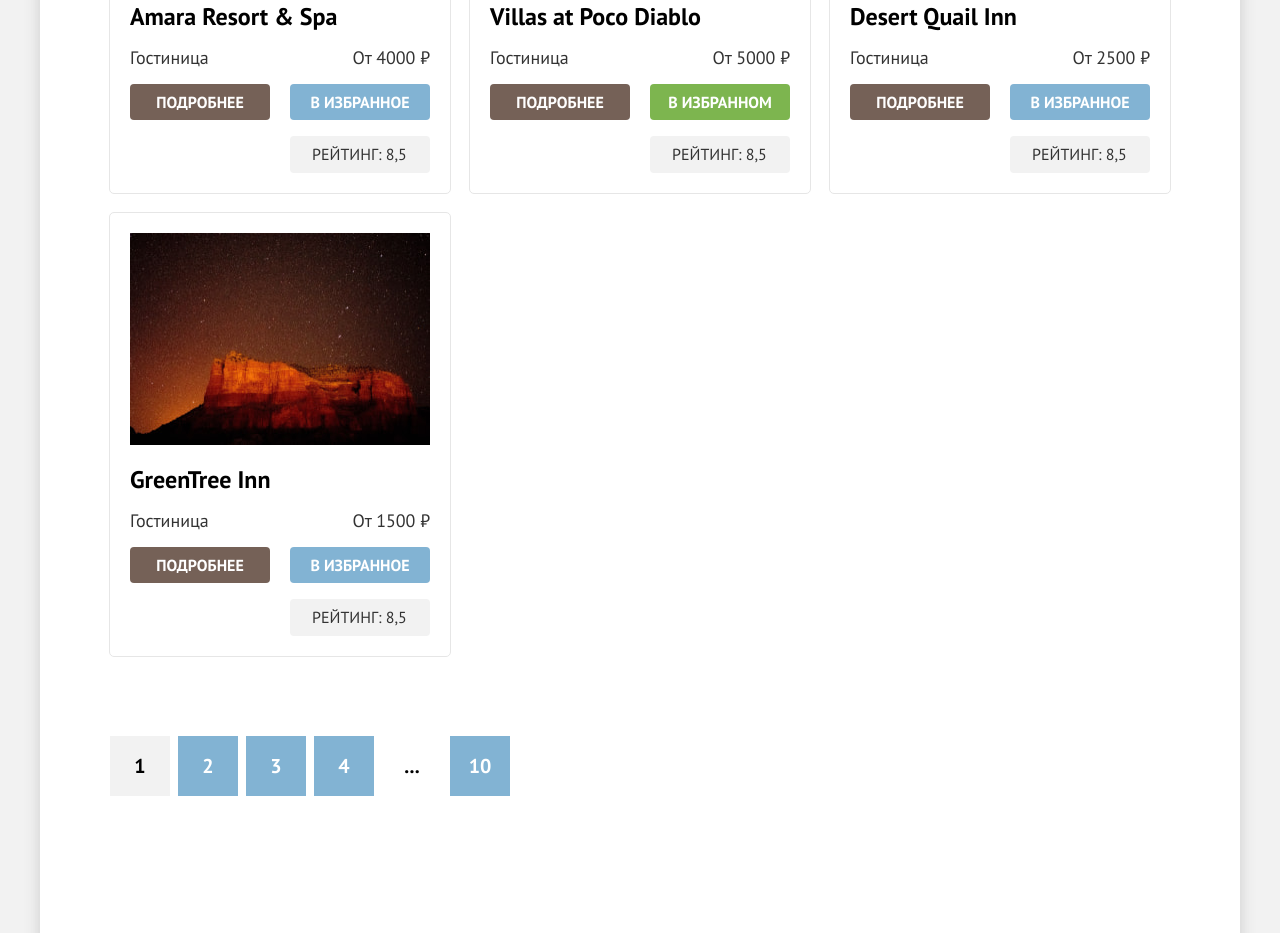
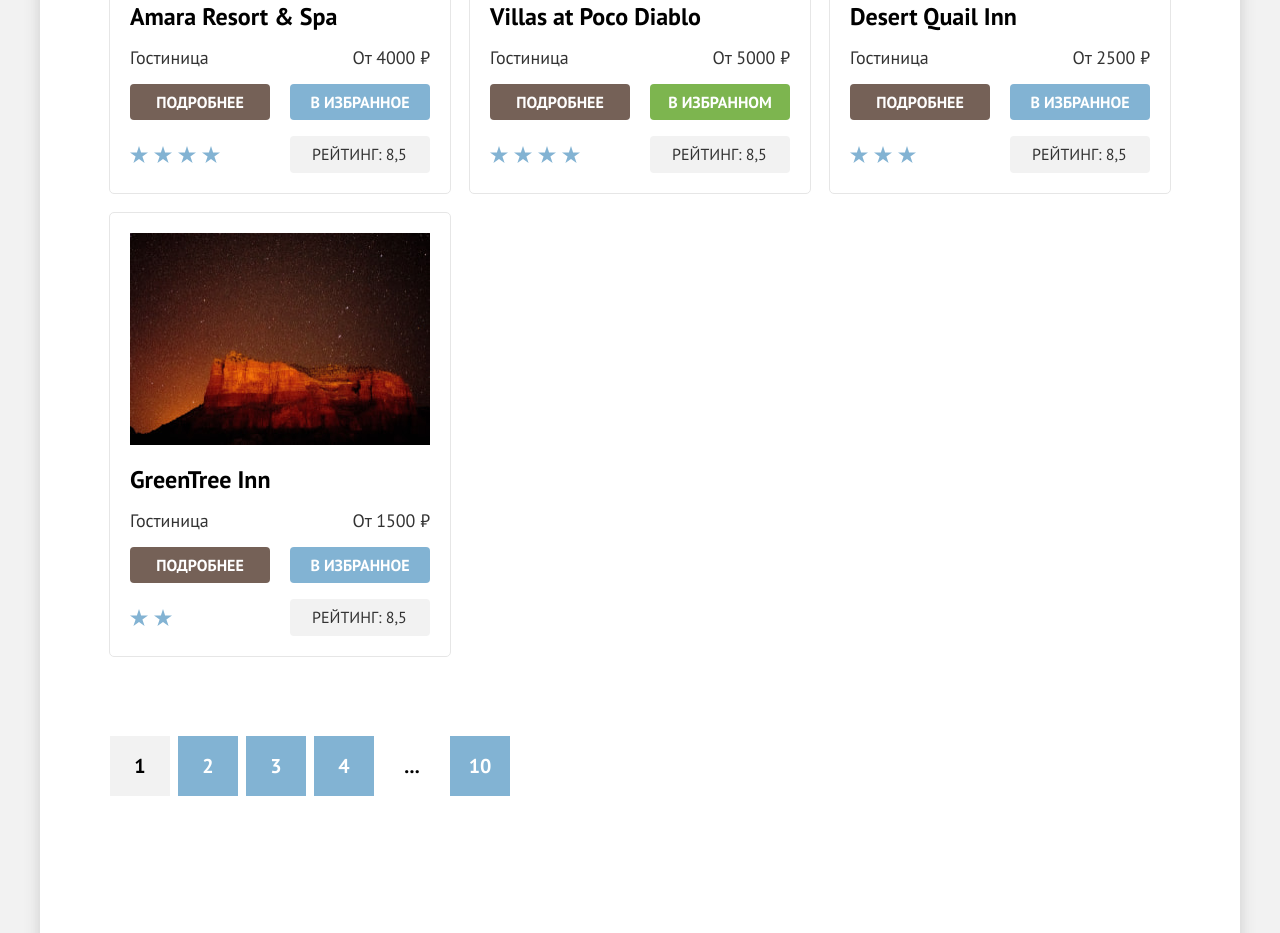
Before and after one commit to htmlacademy-htmlcss/2126903-sedona-38, a plain HTML site: page 9/catalog.html in a window 1280 px wide. Shown: the part 869-1802 px from the top of the page. Drawn offline with Linux system fonts and the light colour scheme.

Commit message:
:heavy_check_mark: Сборка #9

```diff
--- a/9/catalog.html
+++ b/9/catalog.html
@@ -213,7 +213,12 @@
 								<b class="product-card-price">От 4000 ₽</b>
 								<a href="#" class="button button-details">Подробнее</a>
 								<a href="#" class="button button-favorites">В избранное</a>
-								<div class="star-icon"></div>
+								<ul class="card-star-list">
+									<li class="star-item"></li>
+									<li class="star-item"></li>
+									<li class="star-item"></li>
+									<li class="star-item"></li>
+								</ul>
 								<a href="#" class="button-rating">Рейтинг: 8,5</a>
 							</div>
 						</li>
@@ -228,7 +233,12 @@
 								<b class="product-card-price">От 5000 ₽</b>
 								<a href="#" class="button button-details">Подробнее</a>
 								<a href="#" class="button button-favorites button-favorites-check">В избранном</a>
-								<div class="star-icon"></div>
+								<ul class="card-star-list">
+									<li class="star-item"></li>
+									<li class="star-item"></li>
+									<li class="star-item"></li>
+									<li class="star-item"></li>
+								</ul>
 								<a href="#" class="button-rating">Рейтинг: 8,5</a>
 							</div>
 						</li>
@@ -243,7 +253,11 @@
 								<b class="product-card-price">От 2500 ₽</b>
 								<a href="#" class="button button-details">Подробнее</a>
 								<a href="#" class="button button-favorites">В избранное</a>
-								<div class="star-icon"></div>
+								<ul class="card-star-list">
+									<li class="star-item"></li>
+									<li class="star-item"></li>
+									<li class="star-item"></li>
+								</ul>
 								<a href="#" class="button-rating">Рейтинг: 8,5</a>
 							</div>
 						</li>
@@ -258,7 +272,10 @@
 								<b class="product-card-price">От 1500 ₽</b>
 								<a href="#" class="button button-details">Подробнее</a>
 								<a href="#" class="button button-favorites">В избранное</a>
-								<div class="star-icon"></div>
+								<ul class="card-star-list">
+									<li class="star-item"></li>
+									<li class="star-item"></li>
+								</ul>
 								<a href="#" class="button-rating">Рейтинг: 8,5</a>
 							</div>
 						</li>
--- a/9/styles/styles.css
+++ b/9/styles/styles.css
@@ -847,6 +847,7 @@ body {
 }
 
 .control:focus .control-mark {
+	opacity: 0.6;
 	outline: 3px solid #83B3D3;
 }
 
@@ -1248,11 +1249,23 @@ body {
 	opacity: 0.3;
 }
 
-.star-icon {
-	width: 140px;
-	margin-right: 20px;
-}
-
+.card-star-list {
+	margin: 0;
+	padding: 0;
+	display: flex;
+	flex-wrap: wrap;
+	align-items: center;
+	gap: 6px;
+	list-style: none;
+}
+
+.star-item {
+	width: 18px;
+	height: 18px;
+	background-image: url(../image/star-card.svg);
+	background-position: center;
+	background-repeat: no-repeat;
+}
 
 
 .button-rating {
@@ -1333,7 +1346,8 @@ body {
 	color: #000;
 }
 
-.pagination-link-continuation:hover {
+.pagination-link-continuation:hover,
+.pagination-link-continuation:focus {
 	background-color: #F2F2F2;
 }
 
@@ -1684,6 +1698,11 @@ body {
 	justify-content: space-between;
 }
 
+.button-child-container:hover .field-child-age {
+	display: block;
+}
+
+
 .field-container {
 	display: flex;
 	flex-wrap: wrap;
```
Also changed, not shown: 9/index.html (+8 -5 lines).
